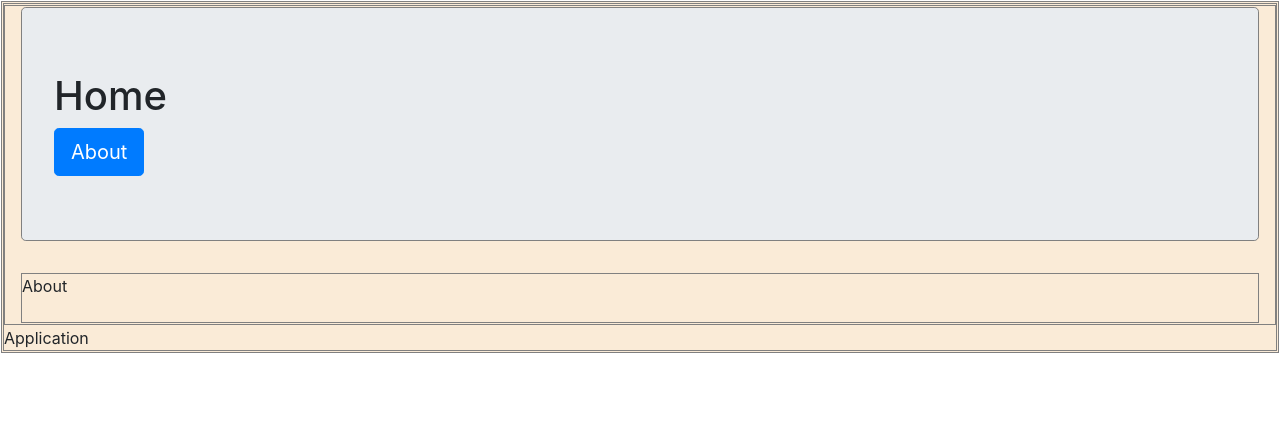
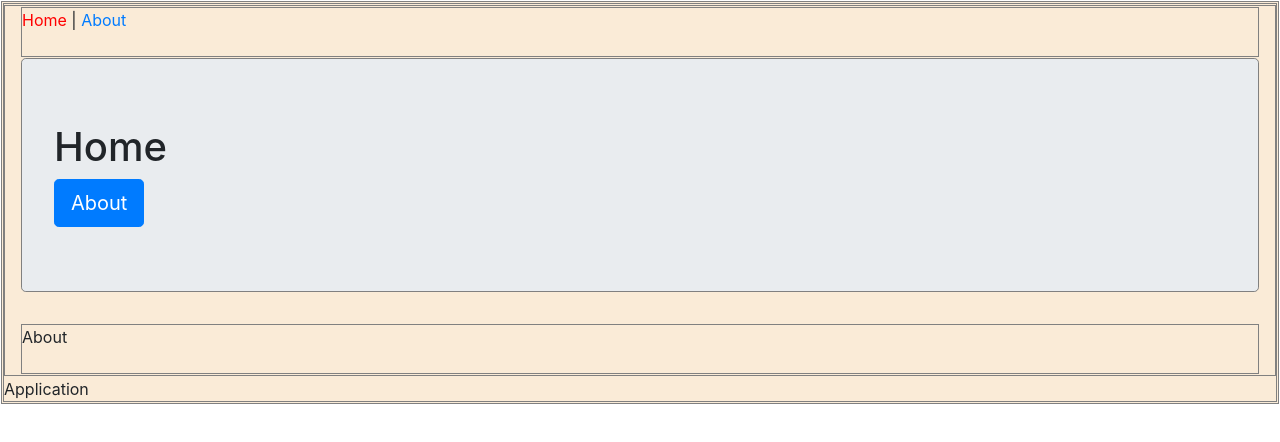
Before and after one commit to bob-smith-compass/building-application-with-redux, a React app: page / in a window 1280 px wide. Shown: the top 442 px of the page. Built offline with nearby package versions, Linux system fonts and the light colour scheme.

Commit message:
<NavLink to="/" activeStyle={activeStyle} exact>Home</NavLink>

```diff
--- a/src/App.js
+++ b/src/App.js
@@ -2,11 +2,13 @@ import React from 'react'
 import {Route} from 'react-router-dom'
 import Home from './components/home/Home';
 import About from './components/about/About';
+import Header from './components/common/Header';
 
 export default function App() {
     return (
         <div>
             <div className="container-fluid">
+                <Header />
                 <Route exact path="/" component={Home} />
                 <Route exact about="/" component={About} />
             </div>
--- /dev/null
+++ b/src/components/common/Header.js
@@ -0,0 +1,12 @@
+import React from 'react'
+import {NavLink} from 'react-router-dom'
+
+export default function Header() {
+    const activeStyle = {color: "red"}
+    return (
+        <div>
+            <NavLink to="/" activeStyle={activeStyle} exact>Home</NavLink>{" | "}
+            <NavLink to="/about" activeStyle={activeStyle} >About</NavLink>
+        </div>
+    )
+}
```
